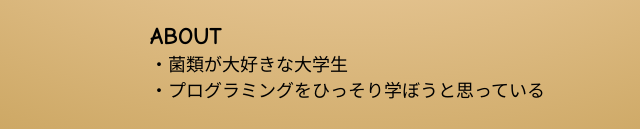
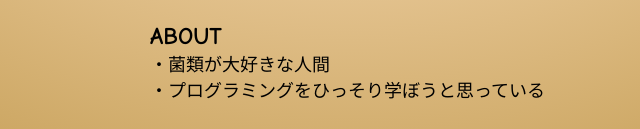
Before and after one commit to 1m4nim/1m4nim.github.io, a plain HTML site: page index.html in a window 1280 px wide. Shown: the part 668-797 px from the top of the page, 290-930 px from the left. Drawn offline with Linux system fonts and the light colour scheme; some packages are replaced by stand-ins of ours.

Commit message:
index.html を更新

```diff
--- a/index.html
+++ b/index.html
@@ -23,7 +23,7 @@
                 </ul>
             </nav>
             <h2>ABOUT</h2>
-            <p>・菌類が大好きな大学生</p>
+            <p>・菌類が大好きな人間</p>
             <p>・プログラミングをひっそり学ぼうと思っている</p>
 
         </header>
```
